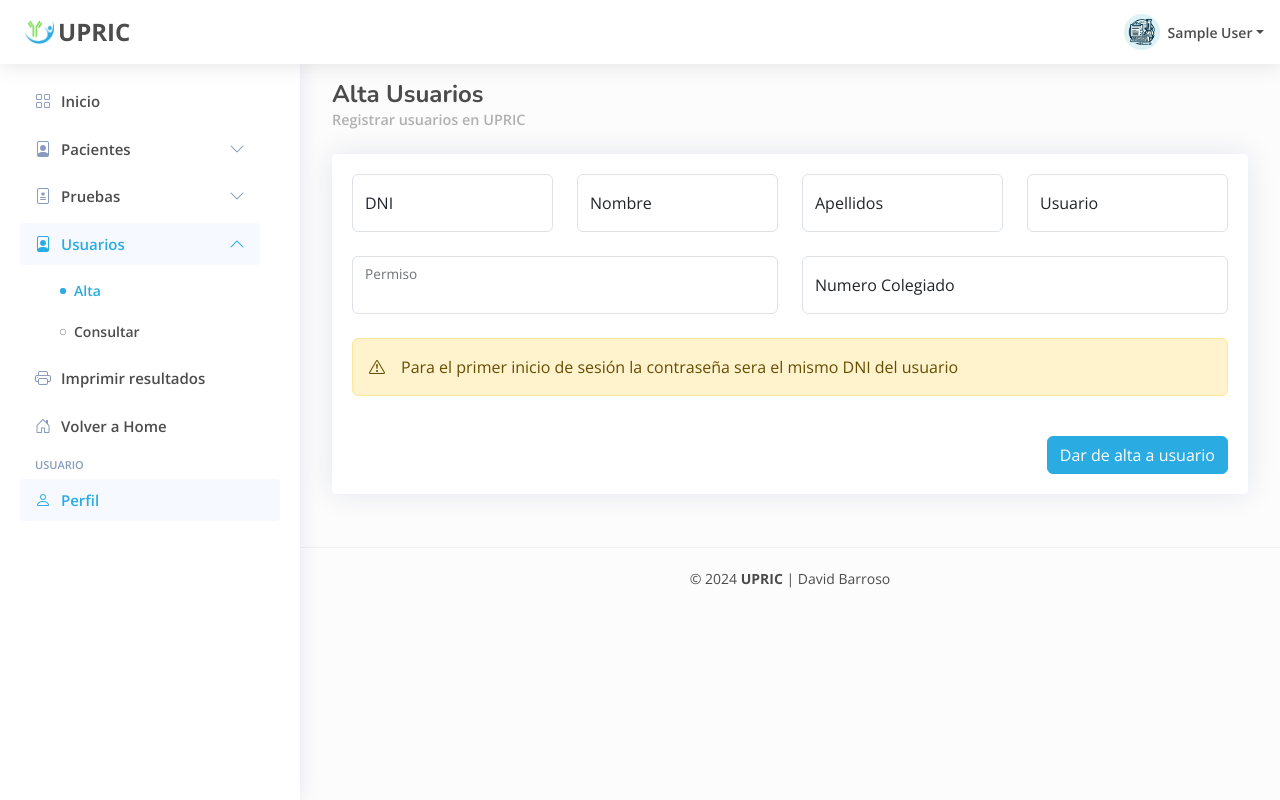
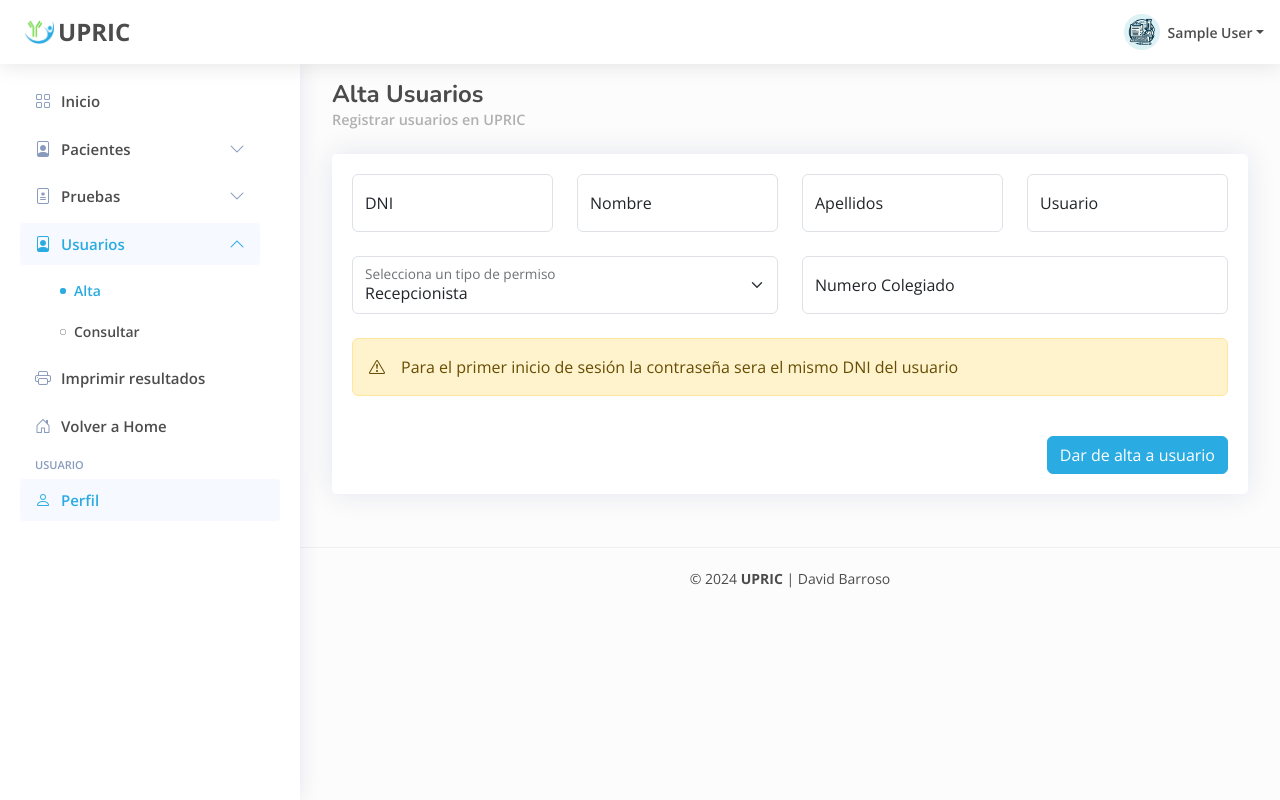
Before and after one commit to dbarrosoc2/upric-proyecto, a PHP site: page /tcpdf/admin/usuarios/alta.php in a window 1280 px wide. Run offline with PHP 8.4, Linux system fonts and the light colour scheme; the visitor is signed in with stand-in values (Sample User, id 1).

Commit message:
Pacientes permisos select

```diff
--- a/admin/usuarios/alta.php
+++ b/admin/usuarios/alta.php
@@ -46,8 +46,13 @@ $panelAdmin = true;
                     </div>
                     <div class="col-md-6">
                         <div class="form-floating">
-                            <input type="number" class="form-control" id="permiso" value="<?= isset($permiso) ? $permiso : '' ?>" name="permiso" required>
-                            <label for="permiso">Permiso</label>
+                            <select class="form-select" id="permiso" name="permiso" aria-label="permiso" required>
+                                <option value="1">Recepcionista</option>
+                                <option value="2">Asistente</option>
+                                <option value="3">Bioquimico</option>
+                                <option value="3">Administrador</option>
+                            </select>
+                            <label for="permiso">Selecciona un tipo de permiso</label>
                         </div>
                     </div>
                     <div class="col-md-6">
```
Also changed, not shown: admin/usuarios/modificar.php (+6 -1 lines).
